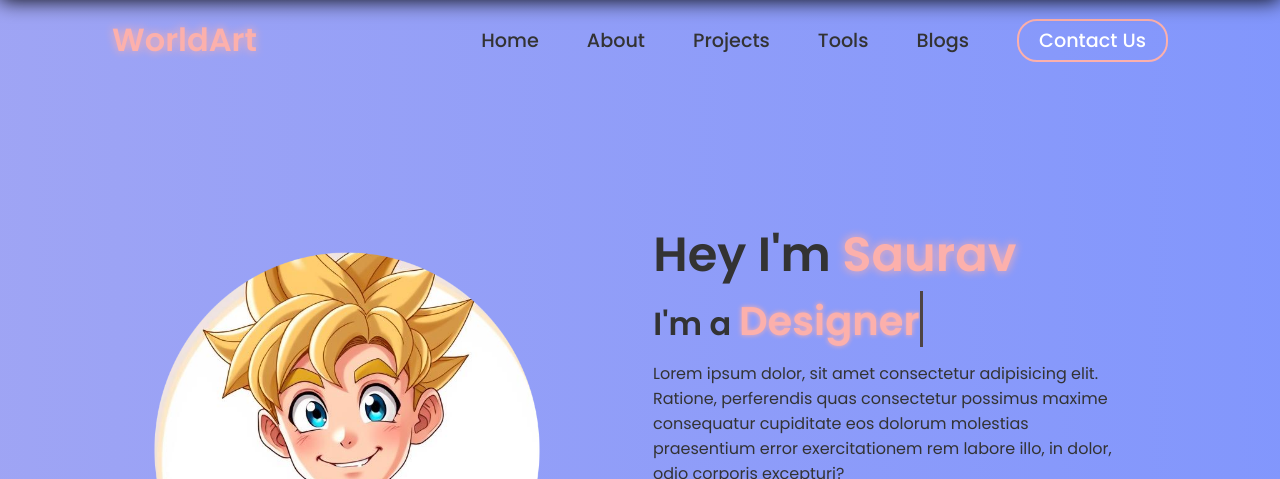
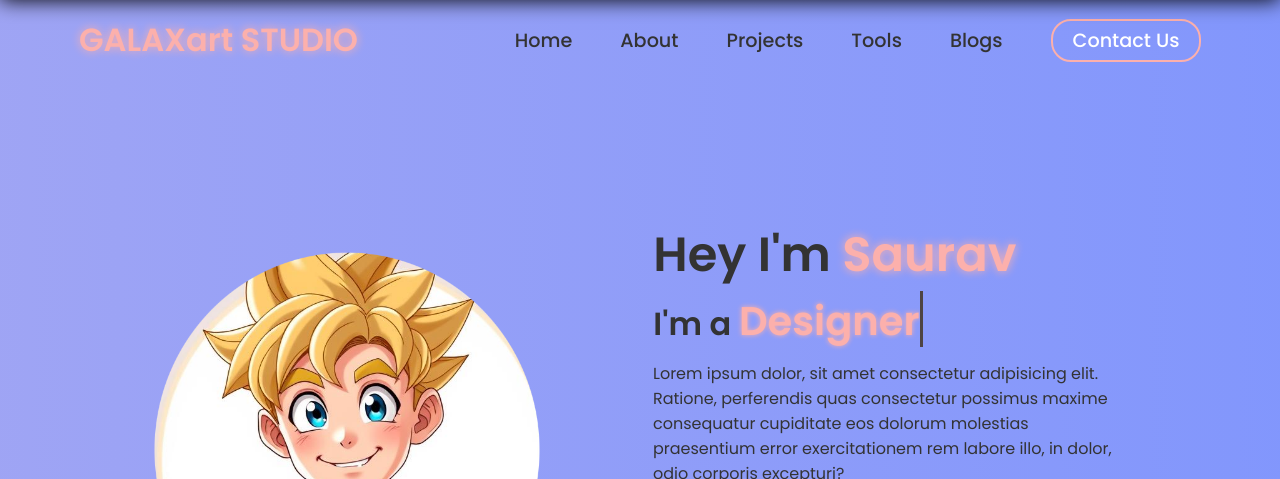
Before and after one commit to WorldArt-ace/Art_Saurav, a plain HTML site: page index.html in a window 1280 px wide. Shown: the top 479 px of the page. Drawn offline with nearby package versions, Linux system fonts and the light colour scheme.

Commit message:
Update index.html

```diff
--- a/index.html
+++ b/index.html
@@ -335,7 +335,7 @@
     <nav>
         <div class="nav-container">
             <div class="logo" data-aos="zoom-in" data-aos-duration="1000">
-                <span>WorldArt</span>
+                <span>GALAXart STUDIO</span>
             </div>
             <div class="links">
                 <div class="link" data-aos="fade-up" data-aos-duration="1000" data-aos-delay="100"><a href="#">Home</a></div>
```
